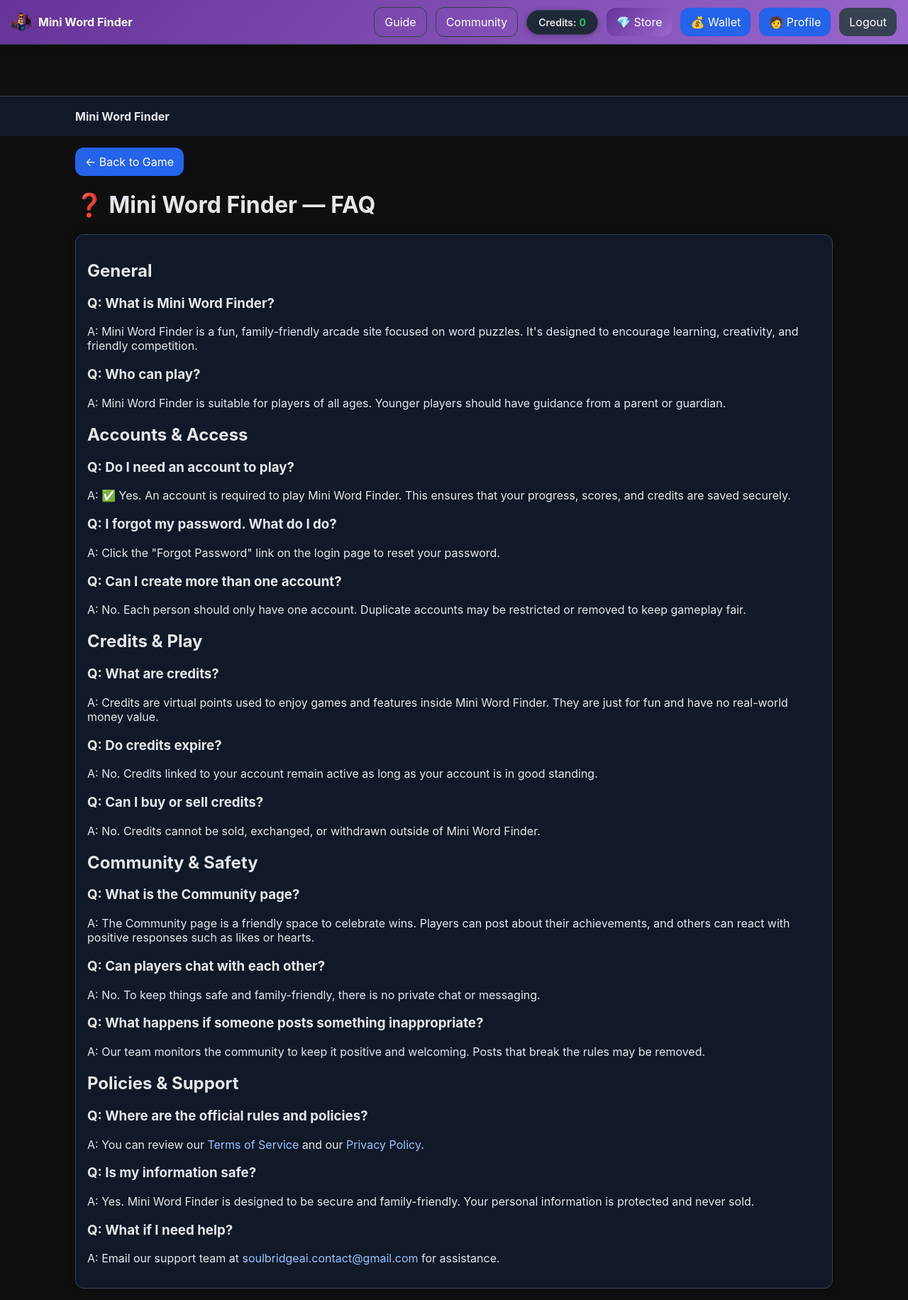
After one commit to TheGamerJay/mini-game-finder, a Flask app: page /faq in a window 1280 px wide. The commit adds this page. Shown: the whole page at 71% size. Run offline with Flask 3, Linux system fonts and the light colour scheme; the visitor is signed in with stand-in values (Sample User, id 1); data comes from the database, SQL or seed files in the repository; some libraries are stand-ins or nearby versions.

Commit message:
📋 Add FAQ Page and Update Navigation Guide
- Created comprehensive FAQ page with family-friendly content
- Added /faq route to serve FAQ template
- Fixed email address: support@soulbridgeai.com → soulbridgeai.contact@gmail.com
- Updated Community Guidelines to point to /community
- Added working FAQ link in navigation guide
- FAQ covers: General info, Accounts, Credits, Community, Safety, Policies

🤖 Generated with [Claude Code](https://claude.ai/code)

Co-Authored-By: Claude <noreply@anthropic.com>

```diff
--- a/routes.py
+++ b/routes.py
@@ -398,6 +398,10 @@ def _test_send_reset_email():
 @bp.get("/guide")
 def guide():
     return render_template("brand_guide.html")
+
+@bp.get("/faq")
+def faq():
+    return render_template("faq.html")
 
 # Additional routes for existing templates
 
--- a/templates/brand_guide.html
+++ b/templates/brand_guide.html
@@ -34,7 +34,7 @@
         <ul>
             <li><strong>Terms of Service</strong> → <a href="/terms">/terms</a></li>
             <li><strong>Privacy Policy</strong> → <a href="/policy">/policy</a></li>
-            <li><strong>Community Guidelines</strong> → <em>Coming soon</em></li>
+            <li><strong>Community Guidelines</strong> → <a href="/community">/community</a> (requires login)</li>
         </ul>
 
         <h2>🎮 Games & Features</h2>
@@ -53,8 +53,8 @@
 
         <h2>📂 Support & Help</h2>
         <ul>
-            <li><strong>FAQ</strong> → <em>Coming soon</em></li>
-            <li><strong>Contact Support</strong> → <em>Email: support@soulbridgeai.com</em></li>
+            <li><strong>FAQ</strong> → <a href="/faq">/faq</a></li>
+            <li><strong>Contact Support</strong> → <em>Email: soulbridgeai.contact@gmail.com</em></li>
             <li><strong>Report a Problem</strong> → <em>Use community page or email support</em></li>
         </ul>
     </div>
--- /dev/null
+++ b/templates/faq.html
@@ -0,0 +1,69 @@
+{% extends "base.html" %}
+
+{% block title %}FAQ · Mini Word Finder{% endblock %}
+
+{% block content %}
+<div class="container">
+    <div class="back-nav">
+        <a href="/" class="btn back-btn">
+            ← Back to Game
+        </a>
+    </div>
+
+    <h1>❓ Mini Word Finder — FAQ</h1>
+
+    <div class="card">
+        <h2>General</h2>
+
+        <h3>Q: What is Mini Word Finder?</h3>
+        <p>A: Mini Word Finder is a fun, family-friendly arcade site focused on word puzzles. It's designed to encourage learning, creativity, and friendly competition.</p>
+
+        <h3>Q: Who can play?</h3>
+        <p>A: Mini Word Finder is suitable for players of all ages. Younger players should have guidance from a parent or guardian.</p>
+
+        <h2>Accounts & Access</h2>
+
+        <h3>Q: Do I need an account to play?</h3>
+        <p>A: ✅ Yes. An account is required to play Mini Word Finder. This ensures that your progress, scores, and credits are saved securely.</p>
+
+        <h3>Q: I forgot my password. What do I do?</h3>
+        <p>A: Click the "Forgot Password" link on the login page to reset your password.</p>
+
+        <h3>Q: Can I create more than one account?</h3>
+        <p>A: No. Each person should only have one account. Duplicate accounts may be restricted or removed to keep gameplay fair.</p>
+
+        <h2>Credits & Play</h2>
+
+        <h3>Q: What are credits?</h3>
+        <p>A: Credits are virtual points used to enjoy games and features inside Mini Word Finder. They are just for fun and have no real-world money value.</p>
+
+        <h3>Q: Do credits expire?</h3>
+        <p>A: No. Credits linked to your account remain active as long as your account is in good standing.</p>
+
+        <h3>Q: Can I buy or sell credits?</h3>
+        <p>A: No. Credits cannot be sold, exchanged, or withdrawn outside of Mini Word Finder.</p>
+
+        <h2>Community & Safety</h2>
+
+        <h3>Q: What is the Community page?</h3>
+        <p>A: The Community page is a friendly space to celebrate wins. Players can post about their achievements, and others can react with positive responses such as likes or hearts.</p>
+
+        <h3>Q: Can players chat with each other?</h3>
+        <p>A: No. To keep things safe and family-friendly, there is no private chat or messaging.</p>
+
+        <h3>Q: What happens if someone posts something inappropriate?</h3>
+        <p>A: Our team monitors the community to keep it positive and welcoming. Posts that break the rules may be removed.</p>
+
+        <h2>Policies & Support</h2>
+
+        <h3>Q: Where are the official rules and policies?</h3>
+        <p>A: You can review our <a href="/terms">Terms of Service</a> and our <a href="/policy">Privacy Policy</a>.</p>
+
+        <h3>Q: Is my information safe?</h3>
+        <p>A: Yes. Mini Word Finder is designed to be secure and family-friendly. Your personal information is protected and never sold.</p>
+
+        <h3>Q: What if I need help?</h3>
+        <p>A: Email our support team at <a href="mailto:soulbridgeai.contact@gmail.com">soulbridgeai.contact@gmail.com</a> for assistance.</p>
+    </div>
+</div>
+{% endblock %}
```
